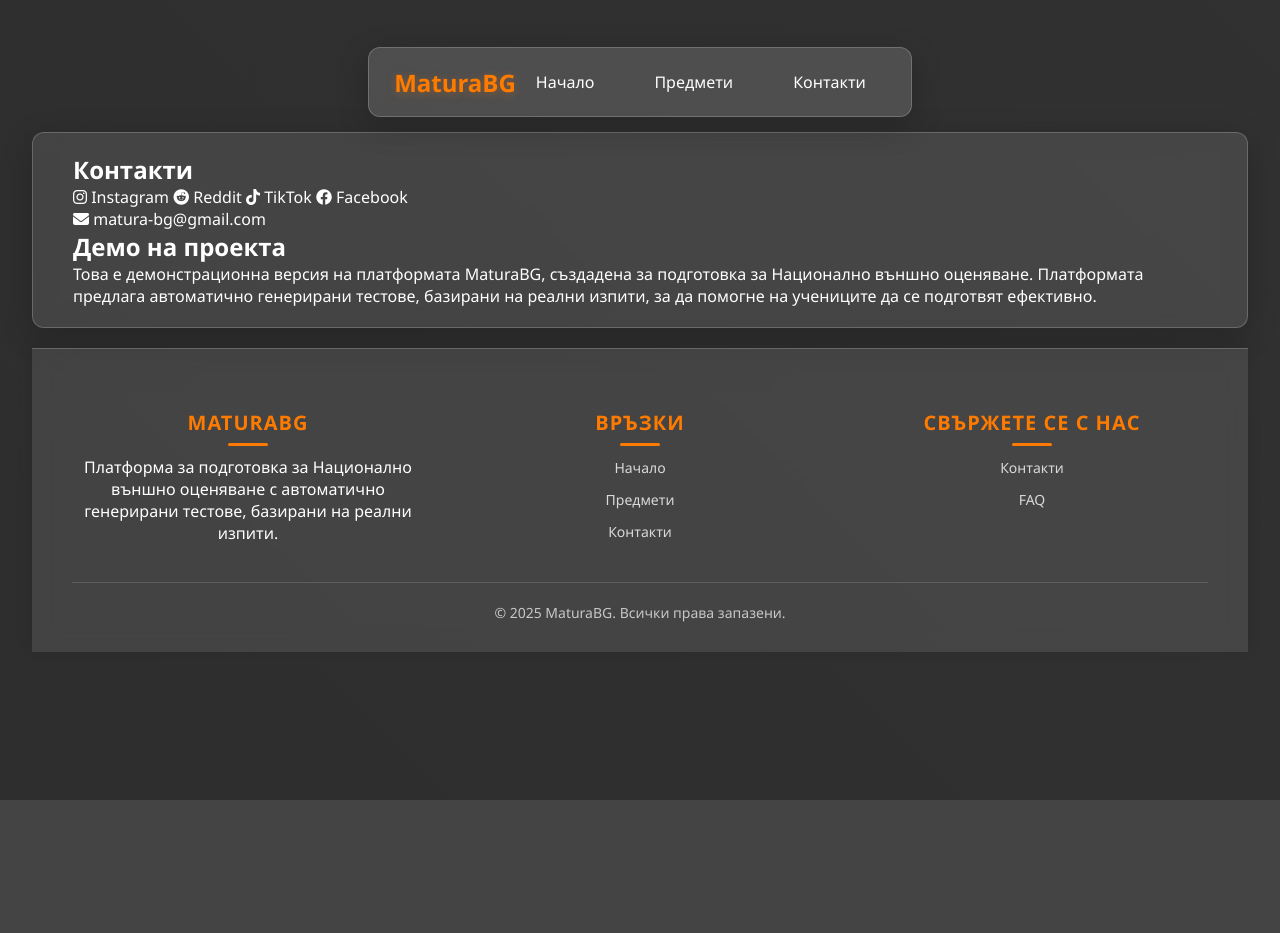
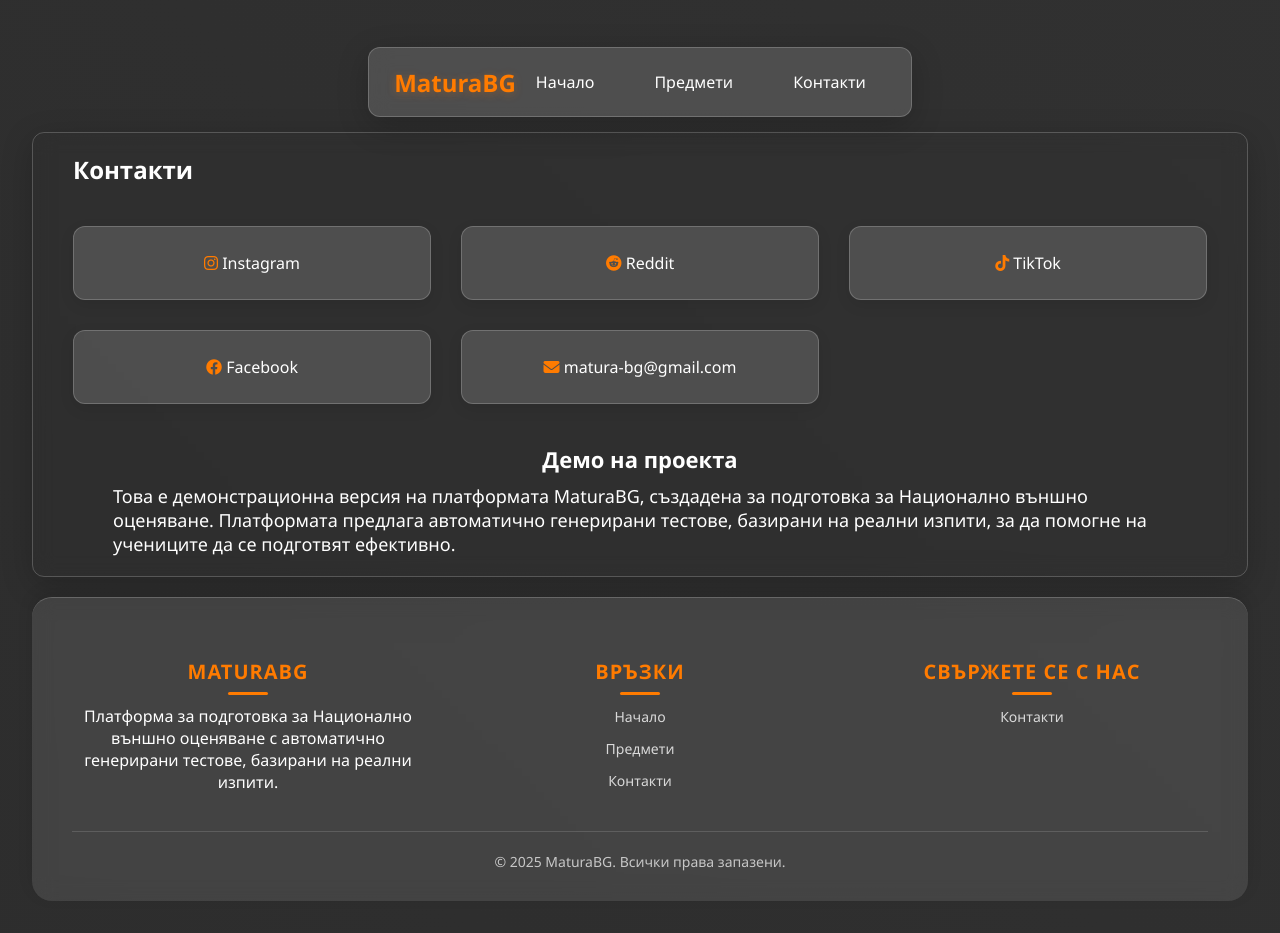
Before and after one commit to AndyPetrov/MaturaBG, a Flask app: page /contact in a window 1280 px wide. Before the commit the page ends 800 px from the top, so only its background shows below. Run offline with Flask 3, Linux system fonts and the light colour scheme.

Commit message:
Малко поправки

```diff
--- a/app/static/css/styles.css
+++ b/app/static/css/styles.css
@@ -59,9 +59,18 @@ background: linear-gradient(45deg, #1a1a1a, #2c2c2c, #333333);
     100% { background-position: 0% 50%; }
 }
 
+i {
+    color: var(--primary-color);
+}
+
 a {
     text-decoration: none;
     color: inherit;
+}
+
+footer {
+    border-radius: var(--radius-lg);
+    margin-top: 50px;
 }
 
 .container {
@@ -334,6 +343,26 @@ header {
     border-color: var(--primary-color);
 }
 
+.form-group {
+    display: flex;
+    flex-direction: row;
+    margin-top: 20px;
+}
+
+.form-group select {
+    margin-left: auto;
+}
+
+.form-group select option {
+    background: var(--gray-200);
+    color: var(--gray-600);
+}
+
+.form-group select option:hover {
+    background: var(--gray-400);
+    color: var(--primary-light);;
+}
+
 /* Ad Section */
 .ad-section {
     padding: 40px 0;
@@ -423,6 +452,19 @@ footer {
 
 .footer-links a:hover {
     color: var(--primary-light);
+}
+
+.project-description {
+    font-size: 18px;
+    margin-top: 40px;
+    padding-left: 40px;
+    padding-right: 40px;
+}
+
+.project-description h2 {
+    font-size: 22px;
+    margin-bottom: 10px;
+    text-align: center;
 }
 
 .copyright {
--- a/app/templates/contact.html
+++ b/app/templates/contact.html
@@ -21,25 +21,45 @@
         </div>
     </header>
 
-<section class="contact-section glass">
+    <section class="subjects glass">
         <div class="container">
             <h1>Контакти</h1>
-        <div class="social-links">
+            <div class="subject-cards" id="subject-cards">
+                <div class="subject-card">
+                    <div class="card-content">
                         <a href="https://instagram.com" target="_blank" class="social-link">
                             <i class="fab fa-instagram"></i> Instagram
                         </a>
+                    </div>
+                </div>
+                <div class="subject-card">
+                    <div class="card-content">
                         <a href="https://reddit.com" target="_blank" class="social-link">
                             <i class="fab fa-reddit"></i> Reddit
                         </a>
+                    </div>
+                </div>
+                <div class="subject-card">
+                    <div class="card-content">
                         <a href="https://tiktok.com" target="_blank" class="social-link">
                             <i class="fab fa-tiktok"></i> TikTok
                         </a>
+                    </div>
+                </div>
+                <div class="subject-card">
+                    <div class="card-content">
                         <a href="https://facebook.com" target="_blank" class="social-link">
                             <i class="fab fa-facebook"></i> Facebook
                         </a>
                     </div>
+                </div>
+                <div class="subject-card">
+                    <div class="card-content">
                         <div class="email-contact">
                             <i class="fas fa-envelope"></i> <a href="mailto:matura-bg@gmail.com">matura-bg@gmail.com</a>
+                        </div>
+                    </div>
+                </div>
             </div>
             <div class="project-description">
                 <h2>Демо на проекта</h2>
@@ -67,7 +87,6 @@
                 <h3>Свържете се с нас</h3>
                 <ul class="footer-links">
                     <li><a href="/contact">Контакти</a></li>
-                    <li><a href="#">FAQ</a></li>
                 </ul>
             </div>
         </div>
--- a/app/templates/subjects.html
+++ b/app/templates/subjects.html
@@ -93,7 +93,6 @@
                 <h3>Свържете се с нас</h3>
                 <ul class="footer-links">
                     <li><a href="/contact">Контакти</a></li>
-                    <li><a href="#">FAQ</a></li>
                 </ul>
             </div>
         </div>
```
Lines whose indentation alone changed are shown as unchanged.
